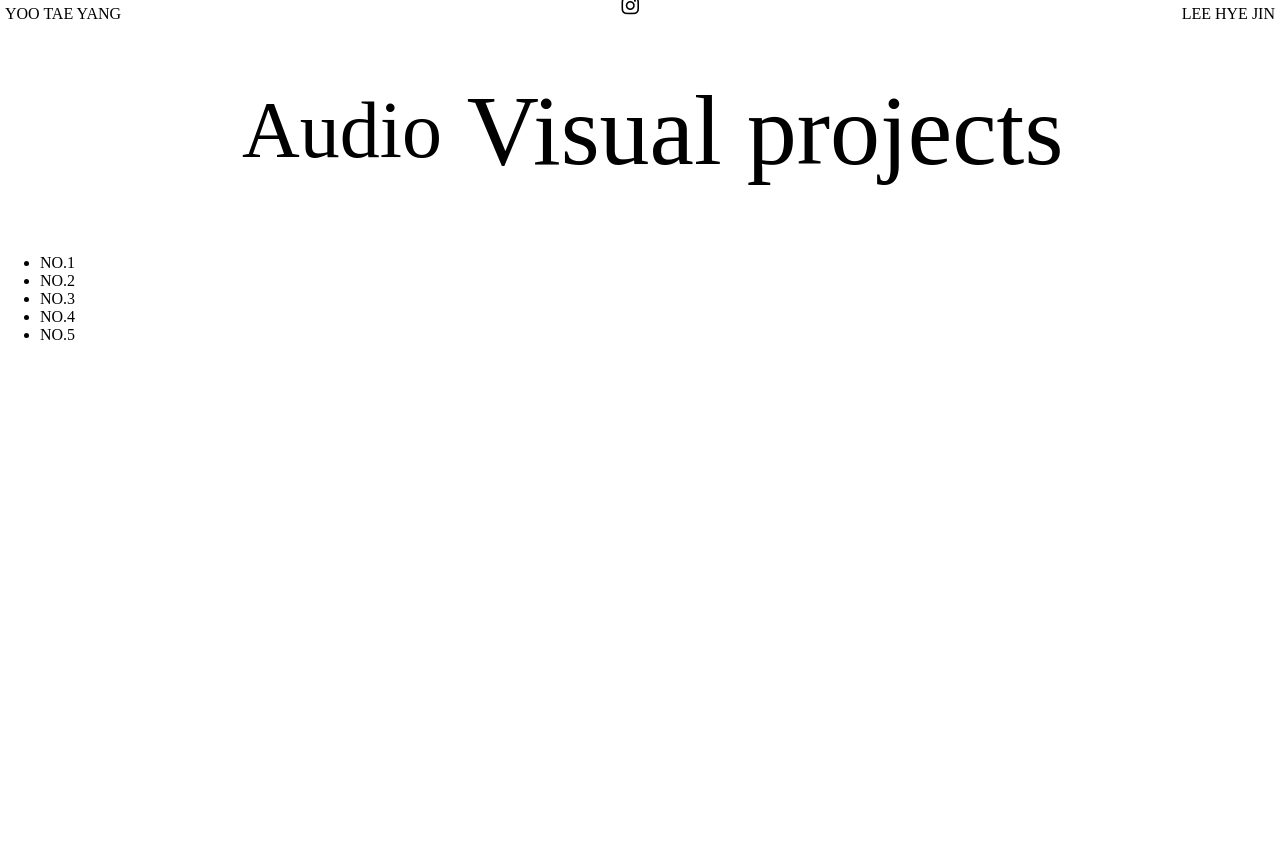
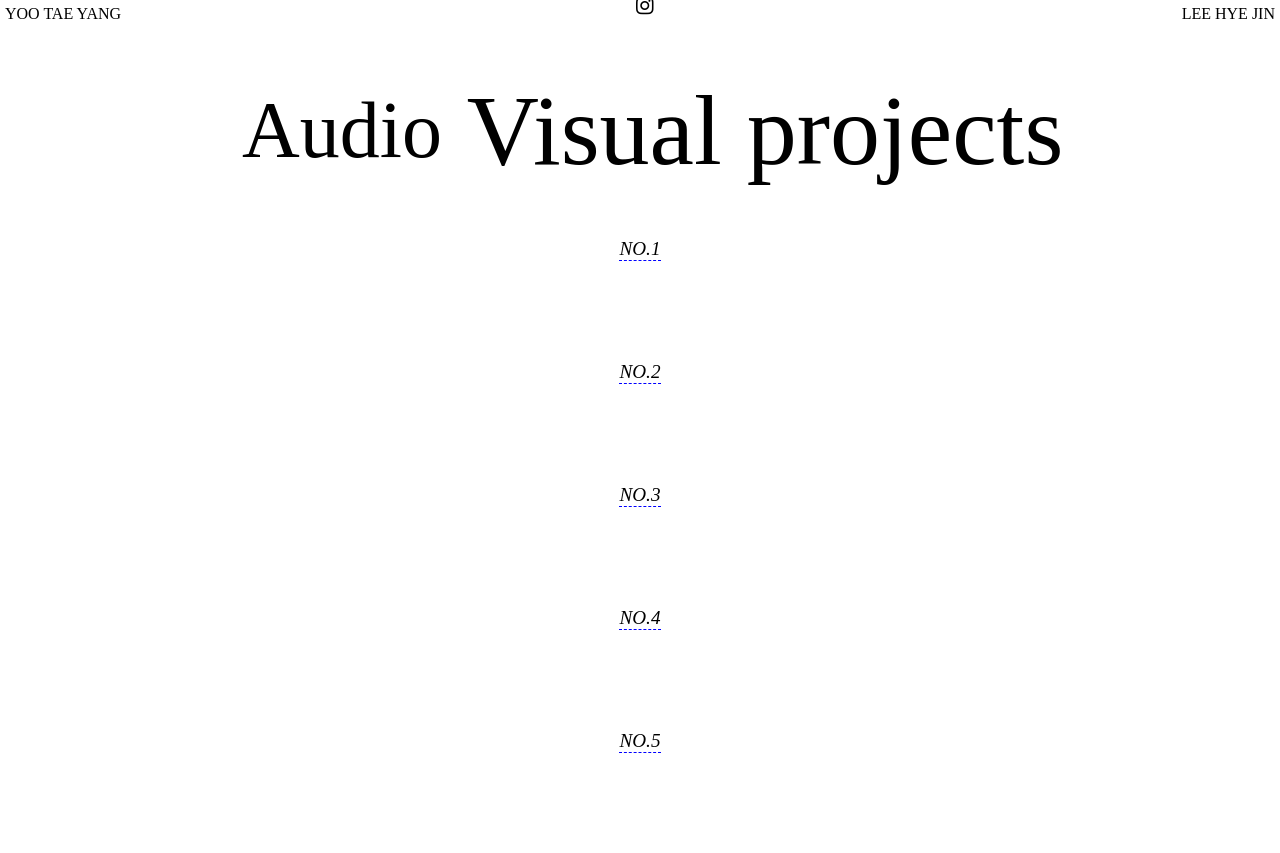
Before and after one commit to 0dot77/audio-visual-web, a plain HTML site: page index.html in a window 1280 px wide. Before the commit the page ends 805 px from the top, so only its background shows below. Drawn offline with Linux system fonts and the light colour scheme.

Commit message:
0103
1. index 컨텐츠 정렬 방식 변경
2. insta icon 위치 수정
이후 레이아웃 개선 필요

```diff
--- a/css/components/author-header.css
+++ b/css/components/author-header.css
@@ -1,4 +1,4 @@
-.author-header__name {
+.author-header {
   display: flex;
   justify-content: space-between;
 }
@@ -11,7 +11,7 @@
 .author-header__name-insta i {
   z-index: 1;
   position: absolute;
-  right: 50px;
+  left: 55px;
   opacity: 100;
   transform: translateX(0px);
   transition: transform 1s ease-in-out;
@@ -20,11 +20,11 @@
 .author-header__name-insta span {
   z-index: 0;
   opacity: 0;
-  transition: opacity 1s ease-in-out;
+  transition: opacity 2s ease-in-out;
 }
 
 .author-header__name-insta i:hover {
-  transform: translateX(-70px);
+  transform: translateX(-80px);
 }
 
 .author-header__name-insta i:hover + span {
--- a/css/screens/index.css
+++ b/css/screens/index.css
@@ -11,6 +11,22 @@
 .index-header__title {
   display: flex;
   justify-content: center;
+}
+
+.index-screen__items {
+  display: flex;
+  flex-direction: column;
+  justify-content: center;
+  align-items: center;
+  padding-left: 0px;
+}
+
+.index-screen__items > span {
+  align-content: center;
+  margin-bottom: 100px;
+  font-size: 50px;
+  font: italic 1.2em "Fira Sans", serif;
+  border-bottom: 1px dashed blue;
 }
 
 @keyframes audioEffect {
--- a/index.html
+++ b/index.html
@@ -9,12 +9,14 @@
 </head>
 <body>
     <div class="author-header">
-        <div class="author-header__name">
+        <div class="author-header__yoo">
             <span>YOO TAE YANG</span>
-            <div class="author-header__name-insta">
-                <i class="fab fa-instagram fa-lg"></i>
-                <span>@AudioVP</span>
-            </div>
+        </div>
+        <div class="author-header__name-insta">
+            <i class="fab fa-instagram fa-lg"></i>
+            <span>@AudioVisualProject</span>
+        </div>
+        <div class="author-header__lee">
             <span>LEE HYE JIN</span>
         </div>
     </div>
@@ -27,13 +29,13 @@
     </header>
 
     <main class="index-screen">
-        <ul class="index-screen__items">
-            <li><a href="no1.html">NO.1</a></li>
-            <li><a href="no2.html">NO.2</a></li>
-            <li><a href="no3.html">NO.3</a></li>
-            <li><a href="no4.html">NO.4</a></li>
-            <li><a href="no5.html">NO.5</a></li>
-        </ul>
+        <div class="index-screen__items">
+            <span><a href="no1.html">NO.1</a></span>
+            <span><a href="no2.html">NO.2</a></span>
+            <span><a href="no3.html">NO.3</a></span>
+            <span><a href="no4.html">NO.4</a></span>
+            <span><a href="no5.html">NO.5</a></span>
+        </div>
     </main>
     <script src="https://kit.fontawesome.com/6fa64eb14f.js" crossorigin="anonymous"></script>
 </body>
```
